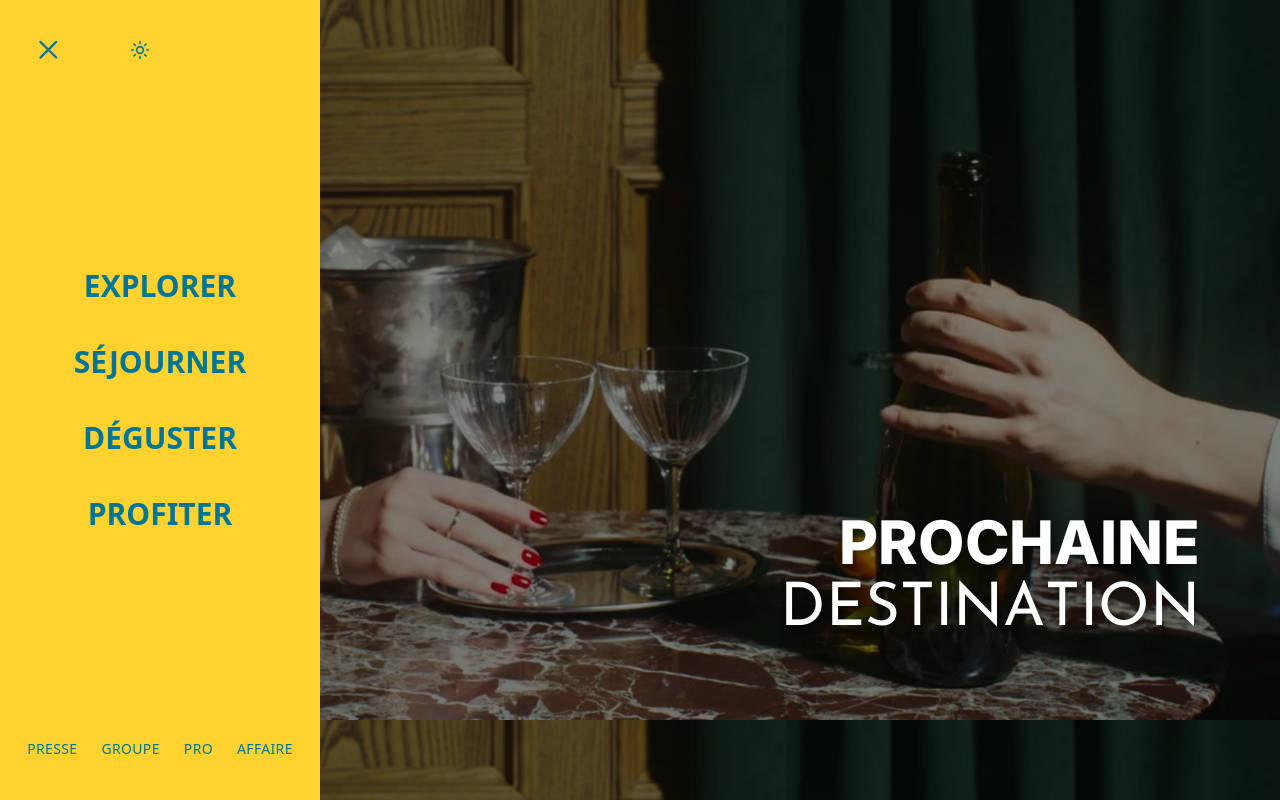
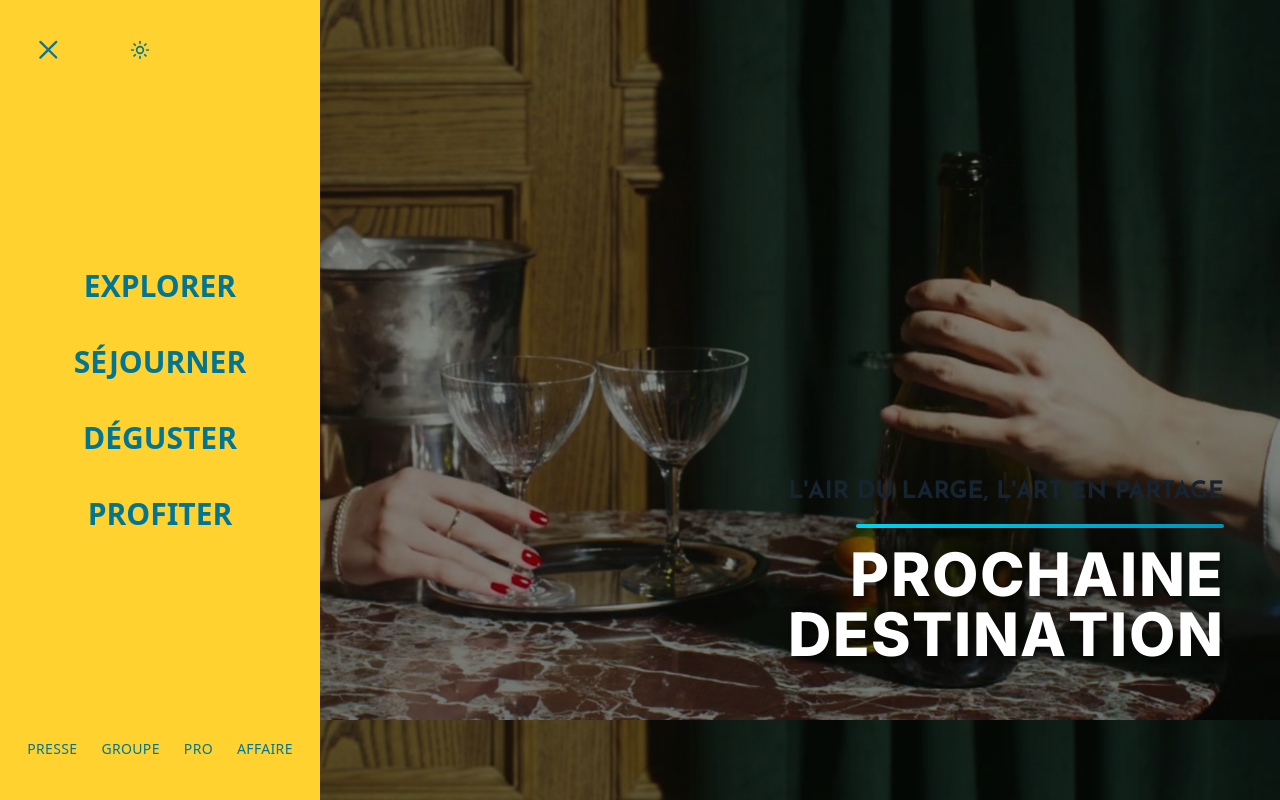
Before and after one commit to LouisLeca22/prochaine-destination, a Next.js app: page / in a window 1280 px wide. Both pictures are taken after a click on the button 50 px from the left and 50 px from the top of the page. Shown: the top 800 px of the page. Built offline with nearby package versions, Linux system fonts and the light colour scheme.

Commit message:
separator link-hover

```diff
--- a/app/globals.css
+++ b/app/globals.css
@@ -139,5 +139,5 @@
 
 
 .text-shadow-lg {
-  text-shadow: 3px 3px 6px rgba(0, 0, 0, 0.35);
+  text-shadow: 4px 4px 8px rgba(0, 0, 0, 0.6);
 }
--- a/app/layout.tsx
+++ b/app/layout.tsx
@@ -1,7 +1,7 @@
 import type { Metadata } from "next";
 import { Josefin_Sans, Inter } from "next/font/google";
 import { ThemeProvider } from "@/components/theme-provider"
-import Navigation from "@/components/Navigation/Navigation";
+import Menu from "@/components/Menu/Menu";
 
 import "./globals.css";
 
@@ -32,8 +32,7 @@ export default function RootLayout({
         className={`${josefin_sans.variable} ${inter.variable} antialiased`}
       >
         <ThemeProvider attribute="class" defaultTheme="system" enableSystem disableTransitionOnChange>
-
-          <Navigation />
+          <Menu />
           {children}
         </ThemeProvider>
       </body>
--- a/components/Home/Header.tsx
+++ b/components/Home/Header.tsx
@@ -6,7 +6,7 @@ import { Autoplay, EffectFade } from "swiper/modules";
 import "swiper/css";
 import "swiper/css/effect-fade";
 import Image from 'next/image'
-
+import Separator from "@/components/ui/Separator";
 function Header() {
 
     const images = [
@@ -52,10 +52,12 @@ function Header() {
                 </Swiper>
             </div>
             <div className="relative top-0 left-0 w-full h-full bg-black/40">
-                <div className="absolute bottom-20 px-10 md:px-20 flex w-full gap-2 flex-col align-middle">
+                <div className="flex w-full h-full flex-col items-end justify-end p-7 md:p-14">
+                    <span className="text-2xl font-josefin-sans font-bold mb-4 uppercase">L'air du large, l'art en partage</span>
+                    <Separator width="w-92" />
                     <SplitText
                         text="PROCHAINE"
-                        className="text-4xl md:text-6xl text-white font-extrabold text-shadow-lg font-inter"
+                        className="text-4xl tracking-wide md:text-6xl text-white font-extrabold text-shadow-lg font-inter"
                         delay={100}
                         duration={0.6}
                         ease="power3.out"
@@ -69,7 +71,7 @@ function Header() {
 
                     <SplitText
                         text="DESTINATION"
-                        className="text-4xl md:text-6xl text-white text-shadow-lg font-josefin-sans"
+                        className="text-4xl tracking-wide md:text-6xl text-white font-extrabold text-shadow-lg font-inter"
                         delay={100}
                         duration={0.6}
                         ease="power3.out"
--- a/components/Navigation/Navigation.tsx
+++ b/components/Menu/Menu.tsx
@@ -1,9 +1,9 @@
 "use client"
 
 import ThemeToggler from "@/components/ThemeToggler"
-import Sidebar from "@/components/Navigation/Sidebar"
+import Sidebar from "@/components/Menu/Sidebar"
 
-function Navigation() {
+function Menu() {
     return (
         <div className="z-50 relative">
             <Sidebar />
@@ -12,4 +12,4 @@ function Navigation() {
         </div>
     )
 }
-export default Navigation
+export default Menu
--- a/components/Navigation/Sidebar.tsx
+++ b/components/Menu/Sidebar.tsx
@@ -59,7 +59,6 @@ function ToggleButton() {
 }
 
 function NavLinks() {
-
     const containerVariants = {
         open: {
             transition: {
@@ -79,12 +78,22 @@ function NavLinks() {
         closed: { opacity: 0, y: 20 },
         open: { opacity: 1, y: 0 },
     };
+
     return (
-        <motion.div variants={containerVariants} className="w-full h-full flex flex-col items-center justify-center gap-10 font-bold uppercase">
+        <motion.div
+            variants={containerVariants}
+            className="w-full h-full flex flex-col items-center justify-center gap-10 font-bold uppercase"
+        >
             {["Explorer", "Séjourner", "Déguster", "Profiter"].map((text) => (
                 <motion.div key={text} variants={itemVariants}>
-                    <Link href="#" className="text-3xl">
+                    <Link
+                        href="#"
+                        className="relative text-3xl text-cyan-700 transition-all duration-300 group"
+                    >
                         {text}
+                        <span
+                            className="absolute bottom-[-1px] left-[6px] w-full h-[65%] bg-amber-400 opacity-0 translate-x-1 translate-y-1 transition-all duration-300 group-hover:opacity-100 group-hover:translate-x-0 group-hover:translate-y-0 -z-10"
+                        ></span>
                     </Link>
                 </motion.div>
             ))}
--- /dev/null
+++ b/components/ui/Separator.tsx
@@ -0,0 +1,16 @@
+import React from "react";
+
+interface SeparatorProps {
+    width?: string;
+    className?: string;
+}
+
+const Separator: React.FC<SeparatorProps> = ({ width = "w-24", className = "" }) => {
+    return (
+        <div
+            className={`h-[4px] mb-4 bg-gradient-to-r from-cyan-400 to-cyan-600 rounded-full ${width} ${className}`}
+        />
+    );
+};
+
+export default Separator;
```
Also changed, not shown: 2 other files (tests, documents, lock files or other folders).
